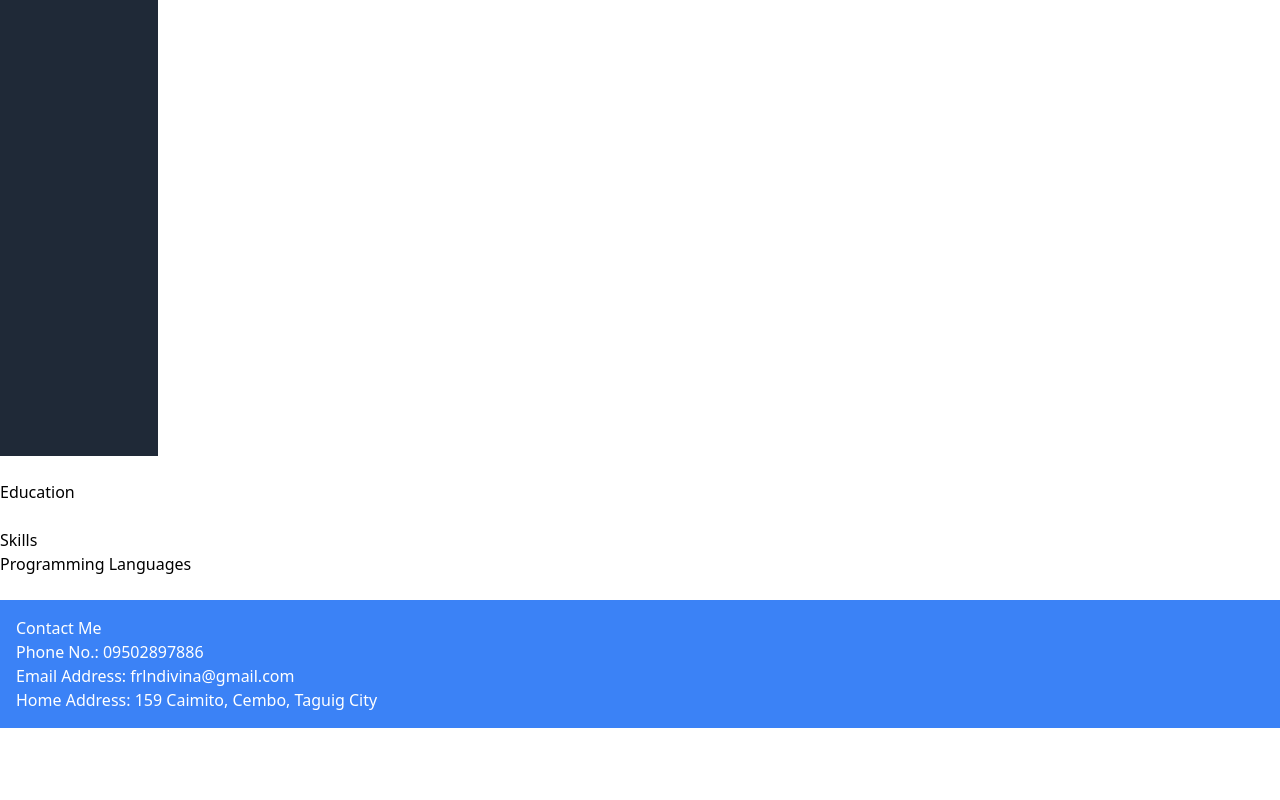
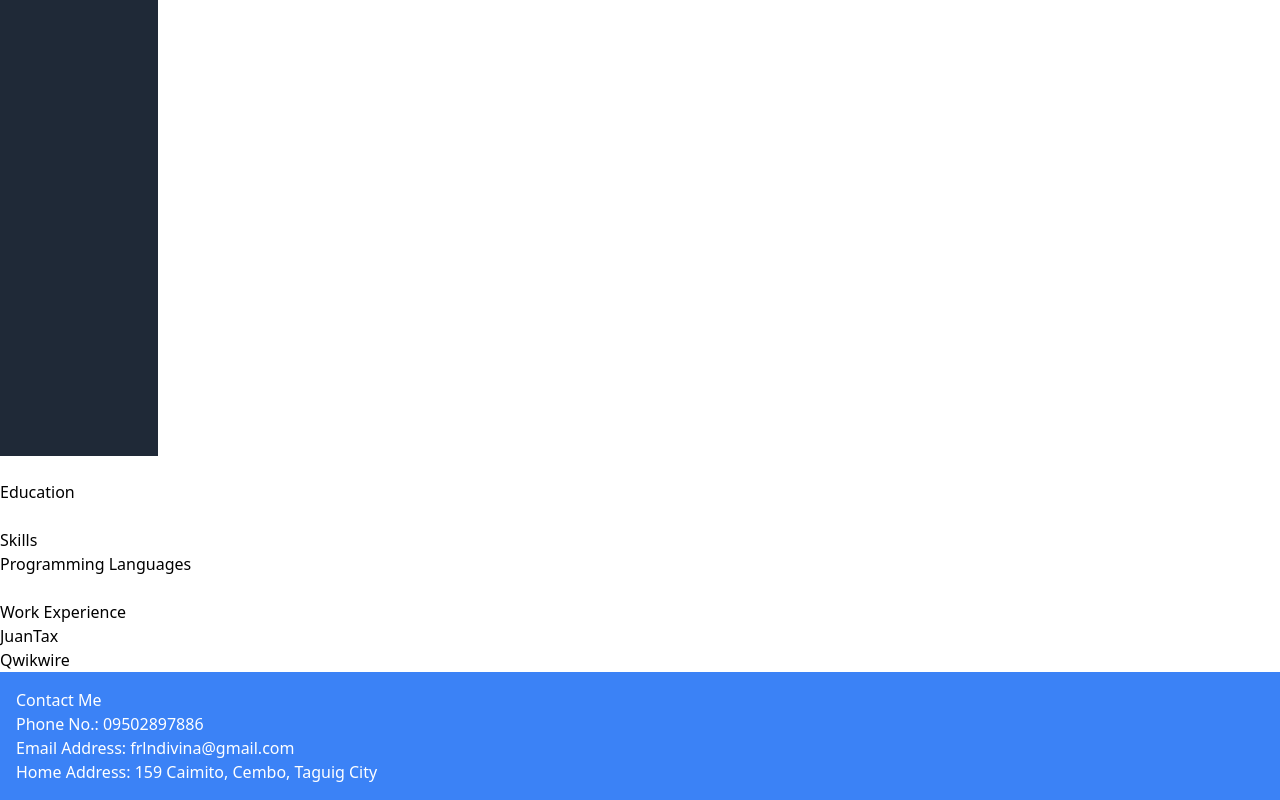
Before and after one commit to froiegras/portfolio, a React (Create React App) app: page / in a window 1280 px wide. Shown: the part 456-1256 px from the top of the page. Before the commit the page ends 1184 px from the top, so only its background shows below. Built offline with nearby package versions, Linux system fonts and the light colour scheme.

Commit message:
work exp

```diff
--- a/src/components/Work.js
+++ b/src/components/Work.js
@@ -4,7 +4,9 @@ import React from 'react';
 function WorkExperience() {
   return (
     <section id="work-experience">
-      {/* Your work experience details go here */}
+      <h1>Work Experience</h1>
+        <h2>JuanTax</h2>
+        <h2>Qwikwire</h2>
     </section>
   );
 }
```
